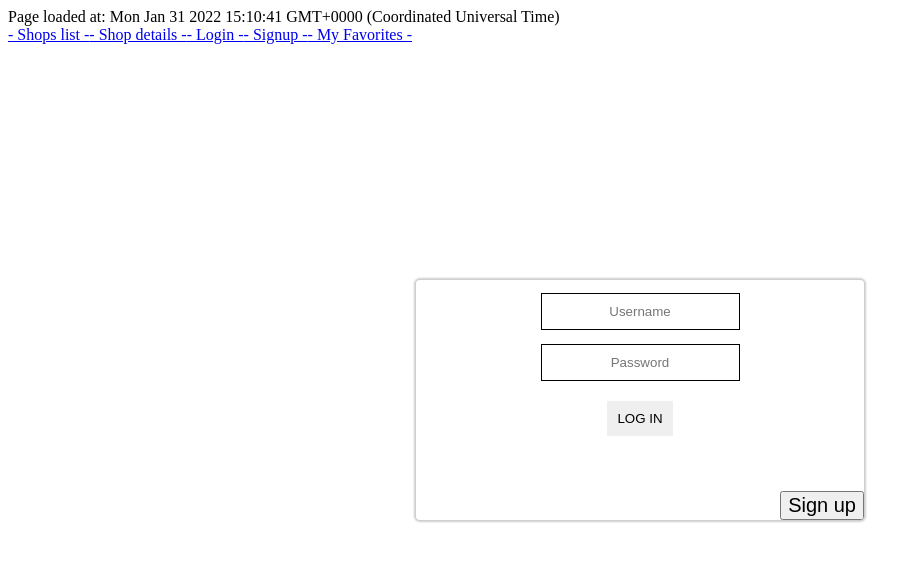
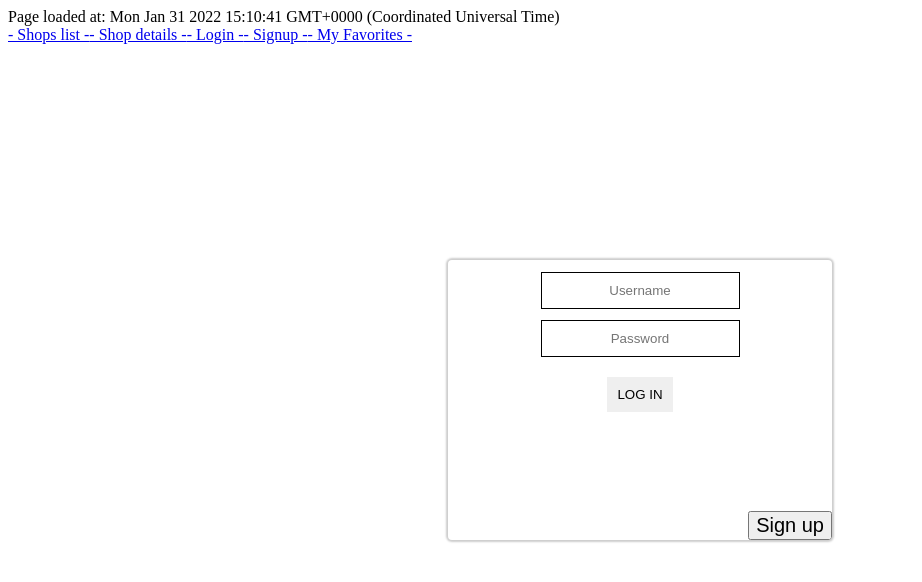
Before and after one commit to Blue-Ocean-Team-Shades/Expresso, a React app: page /login in a window 1280 px wide. Shown: the top 582 px of the page, without its empty margins (0-922 px from the left). Built offline with nearby package versions, Linux system fonts and the light colour scheme; the HTML template or start-up script is replaced by a standard one.

Commit message:
login and register feature

```diff
--- a/client/src/components/login-and-signup/index.jsx
+++ b/client/src/components/login-and-signup/index.jsx
@@ -34,6 +34,12 @@ function LoginAndSignup({ isLogin, isSignup }) {
       username: user,
       password: password
     })
+      .then((res) => {
+        console.log(res);
+      })
+      .catch((err) => {
+        console.log(err);
+      })
   }
 
   const submitSignUp = () => {
@@ -41,6 +47,12 @@ function LoginAndSignup({ isLogin, isSignup }) {
       username: user,
       password: password
     })
+      .then((res) => {
+        console.log(res);
+      })
+      .catch((err) => {
+        console.log(err);
+      })
   }
 
   // const [token, setToken] = useState();
--- a/client/src/components/login-and-signup/login.jsx
+++ b/client/src/components/login-and-signup/login.jsx
@@ -25,8 +25,8 @@ export const Container = styled.div`
   position:fixed;
   text-align: center;
   background: white;
-  width: 35%;
-  height: 30%;
+  width: 30%;
+  height: 35%;
   top:50%;
   left:50%;
   transform: translate(-50%,-50%);
```
